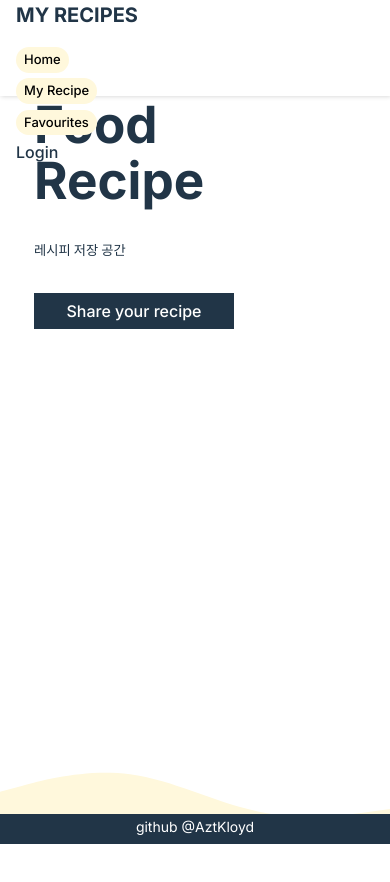
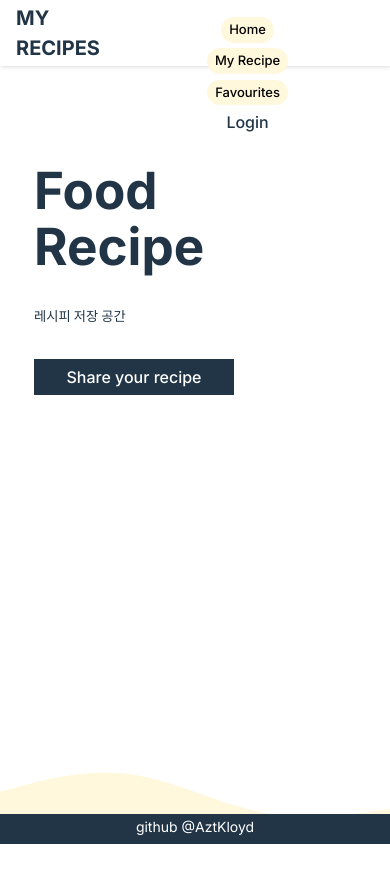
Before and after one commit to AztKloyd/foodrecipe-frontend, a React (Vite) app: page /favRecipe in a window 390 px wide. Shown: the top 882 px of the page. Built offline with nearby package versions, Linux system fonts and the light colour scheme; no server answers.

Commit message:
mobile revision

```diff
--- a/src/App.css
+++ b/src/App.css
@@ -93,9 +93,11 @@ section{
   margin:2rem 0;
 }
 
-.bg svg{
+.bg svg {
   position: absolute;
   bottom: 0;
+  width: 100%;
+  z-index: 0;
 }
 
 .card-container{
@@ -105,6 +107,8 @@ section{
   gap: 2.5rem;
   grid-template-columns: repeat(auto-fit, minmax(260px, 1fr));
   cursor: pointer;
+  position: relative;
+  z-index: 1;
 }
 
 .card{
@@ -320,17 +324,17 @@ section{
   }
 
   header {
-    flex-direction: column;
-    align-items: flex-start;
+    position: static;
+    margin-bottom: 1rem;
   }
 
   header ul {
     flex-direction: column;
-    align-items: flex-start;
+    align-items: center;
     width: 100%;
     margin-top: 1rem;
     gap: 0.3rem;
-    padding-left: 1rem;
+    padding-left: 0;
   }
 
   header h2 {
@@ -340,6 +344,7 @@ section{
   header ul li a {
     font-size: 13px;
     padding: 3px 8px;
+    text-align: center;
   }
 
   header ul li p {
```
